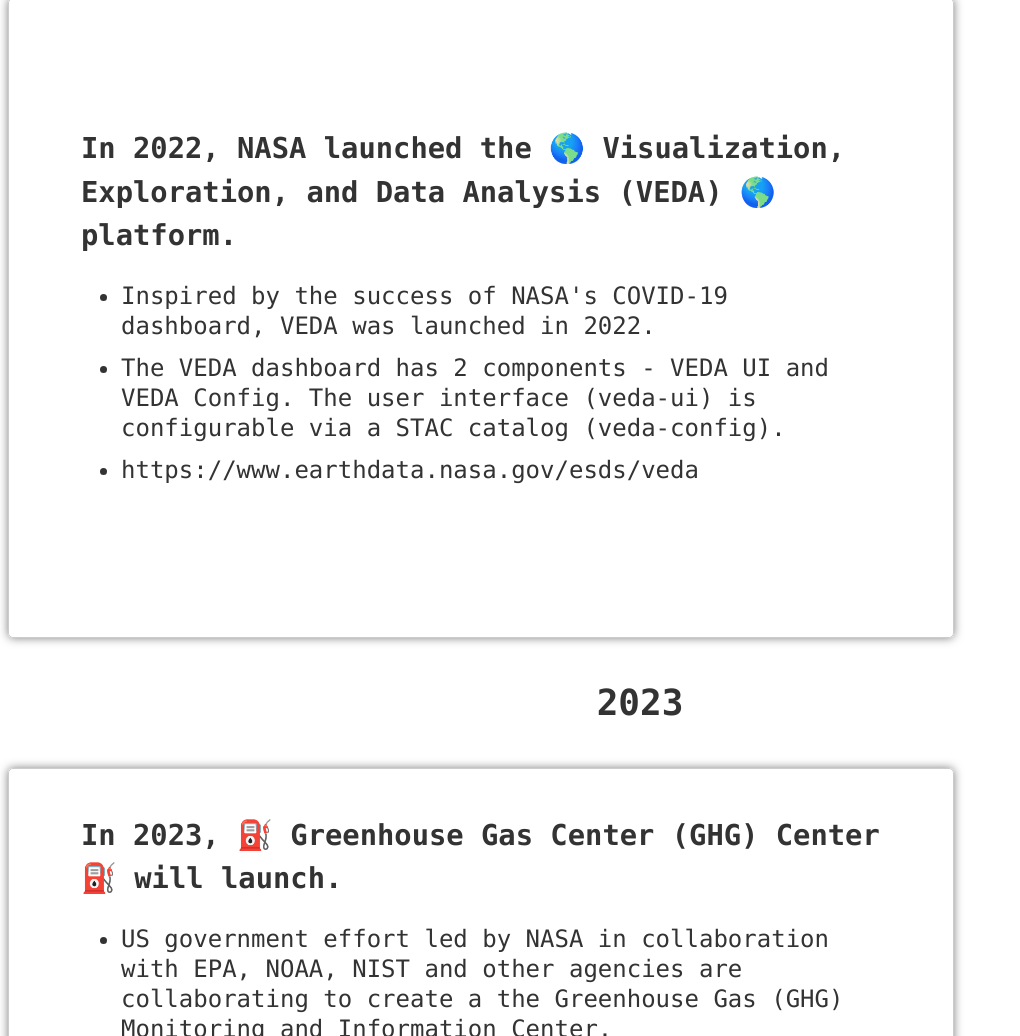
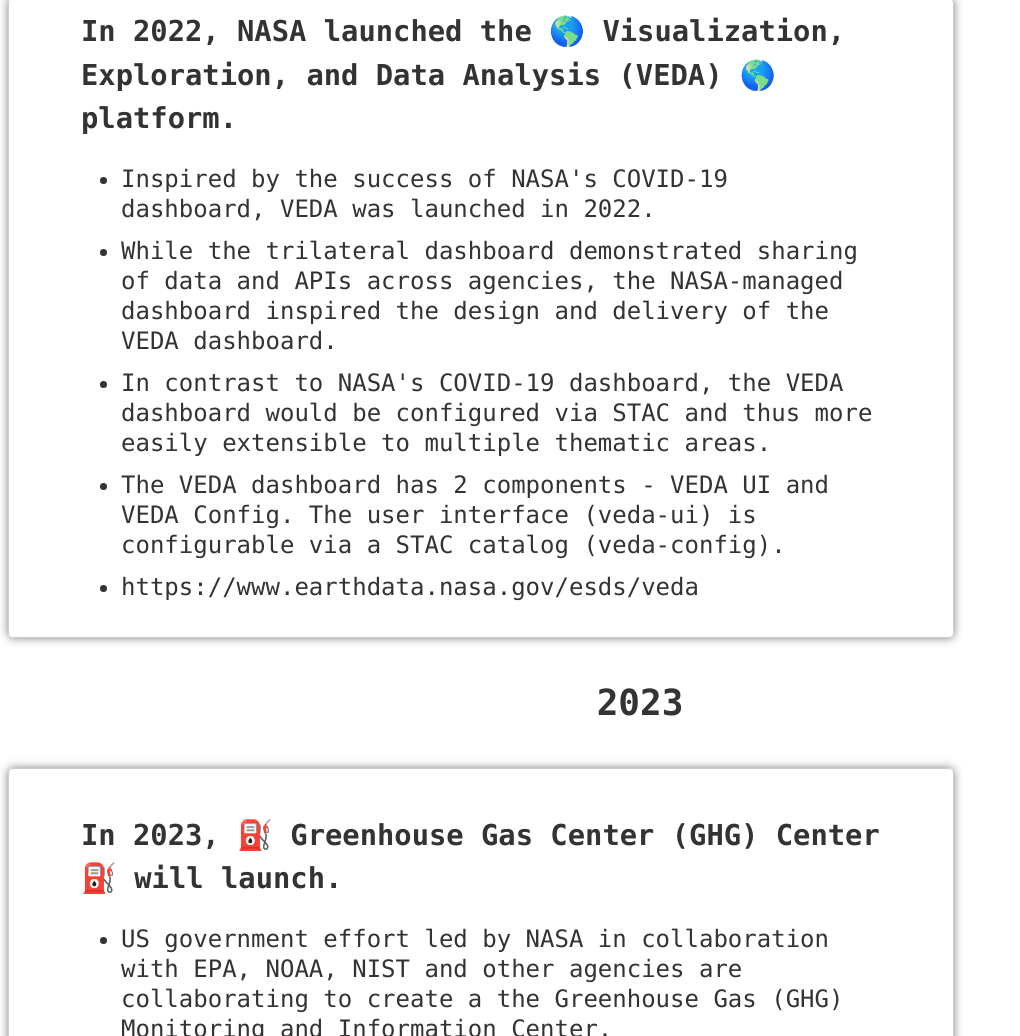
Before and after one commit to abarciauskas-bgse/veda-egu2023-presentation, a website: page index.html in a window 1280 px wide. Shown: the part 7465-8501 px from the top of the page, without its empty margins (0-1020 px from the left). Drawn offline with Linux system fonts and the light colour scheme; a script that the page names is missing.

Commit message:
Add more explanation to VEDA inspiration

```diff
--- a/index.html
+++ b/index.html
@@ -173,6 +173,8 @@
                                     <h2>In 2022, NASA launched the 🌎 Visualization, Exploration, and Data Analysis (VEDA) 🌎 platform.</h2>
                                     <ul>
                                         <li>Inspired by the success of NASA's COVID-19 dashboard, VEDA was launched in 2022.</li>
+                                        <li>While the trilateral dashboard demonstrated sharing of data and APIs across agencies, the NASA-managed dashboard inspired the design and delivery of the VEDA dashboard.</li>
+                                        <li>In contrast to NASA's COVID-19 dashboard, the VEDA dashboard would be configured via STAC and thus more easily extensible to multiple thematic areas.</li>
                                         <li>The VEDA dashboard has 2 components - VEDA UI and VEDA Config. The user interface (veda-ui) is configurable via a STAC catalog (veda-config).</li>
                                         <li>https://www.earthdata.nasa.gov/esds/veda</li>
                                     </ul>
```
